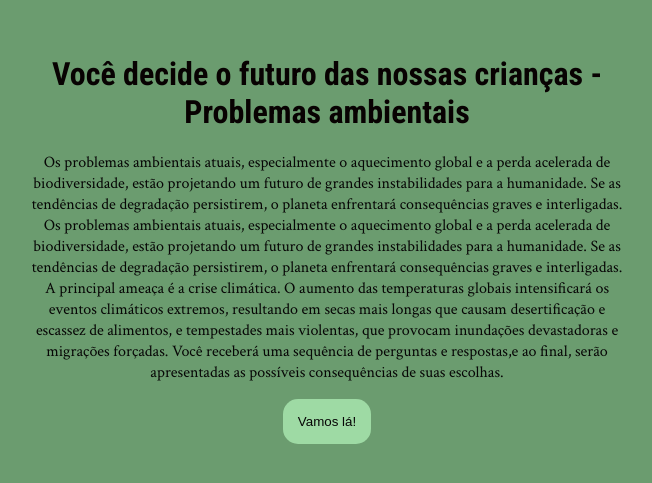
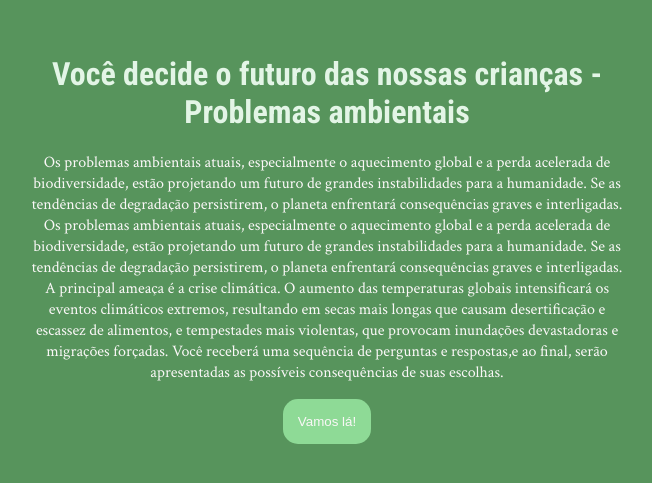
Before and after one commit to Gabrieleiarentchuk/missao-ia, a plain HTML site: page index.html in a window 1280 px wide. Shown: the part 169-652 px from the top of the page, without its empty margins (313-965 px from the left). Drawn offline with Linux system fonts and the light colour scheme.

Commit message:
12345678

```diff
--- a/style.css
+++ b/style.css
@@ -3,10 +3,10 @@
 :root{
     --fonte-titulo:'Roboto Condensed';
     --fonte-texto: 'Crimson text';
-    --cor-principal: #6b9c6f;
-    --cor-secundaria: #9edaa4;
-    --cor-destaque: #080202;
-    --cor-texto: #070606;
+    --cor-principal: #57945c;
+    --cor-secundaria: #8eda96;
+    --cor-destaque: #e3f5e6;
+    --cor-texto: #faf7f7;
 }
 body{
     background-color: var(--cor-principal);
```
